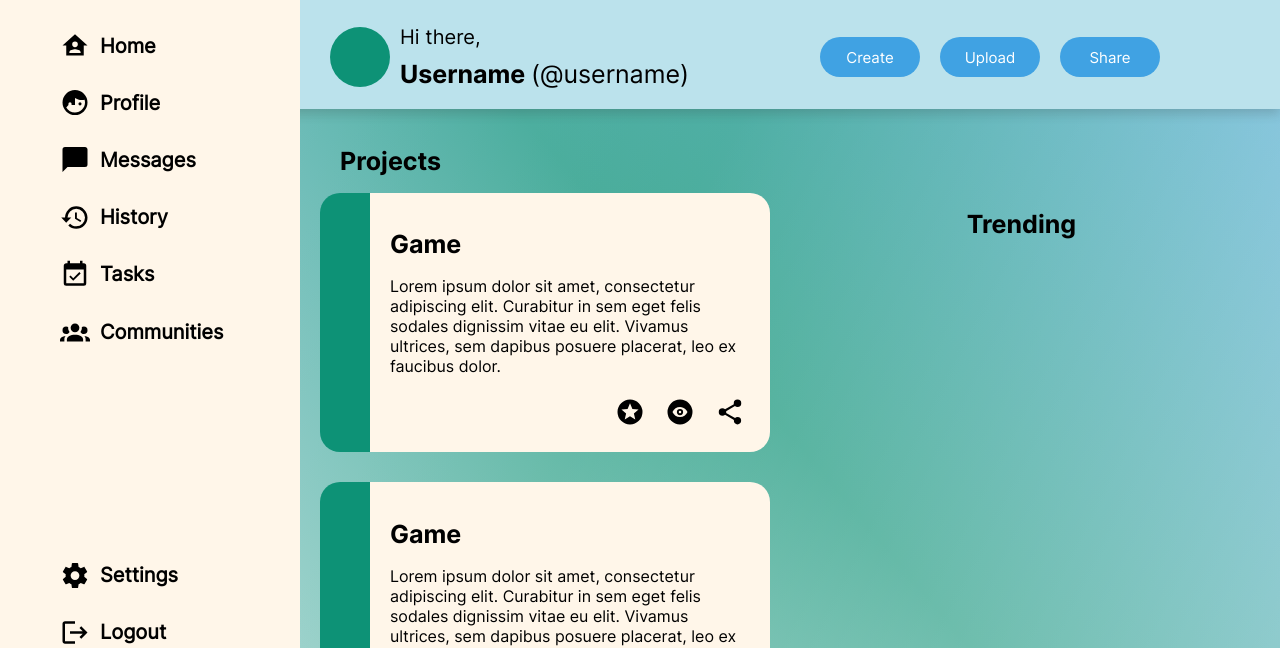
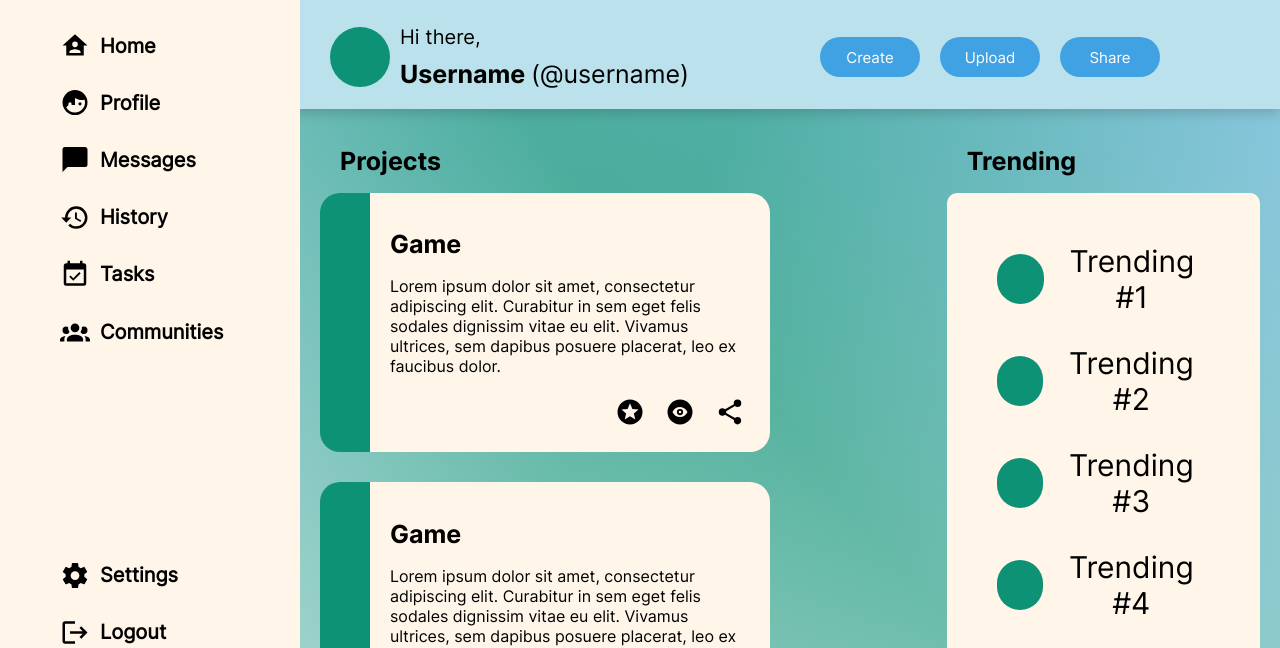
Before and after one commit to Moolmancell/dashboard, a plain HTML site: page index.html in a window 1280 px wide. Shown: the part 99-747 px from the top of the page. Drawn offline with Linux system fonts and the light colour scheme.

Commit message:
Add trending panel

```diff
--- a/index.html
+++ b/index.html
@@ -156,7 +156,14 @@
                         </div>
                     </div>
                 </div>
-                <h1 class="bold">Trending</h1>
+                <h1 class="bold trending">Trending</h1>
+                <ul class="trending-list">
+                    <li>Trending #1</li>
+                    <li>Trending #2</li>
+                    <li>Trending #3</li>
+                    <li>Trending #4</li>
+                    <li>Trending #5</li>
+                </ul>
             </div>
         </div>
     </div>
--- a/styles.css
+++ b/styles.css
@@ -282,3 +282,37 @@ div.profile-pic {
     height: auto;
     width: 30px;
 }
+
+.body .trending {
+    grid-column: 2 / 3;
+    grid-row: 1 / 2;
+}
+
+.trending-list {
+    background-color: #FFF6E9;
+    width: fit-content;
+    height: fit-content;
+    border-radius: 10px;
+    padding: 50px;
+    width: fit-content;
+    margin: 0;
+}
+
+.trending-list li {
+    display: flex;
+    align-items: center;
+    list-style-type: none;
+    font-size: 30px;
+    margin-bottom: 30px;
+    text-align: center;
+}
+
+.trending-list li::before {
+    content: "";
+    display: inline-block;
+    width: 50px;
+    height: 50px;
+    border-radius: 50px;
+    background-color: #0D9276;
+    margin-right: 10px;
+}
```
